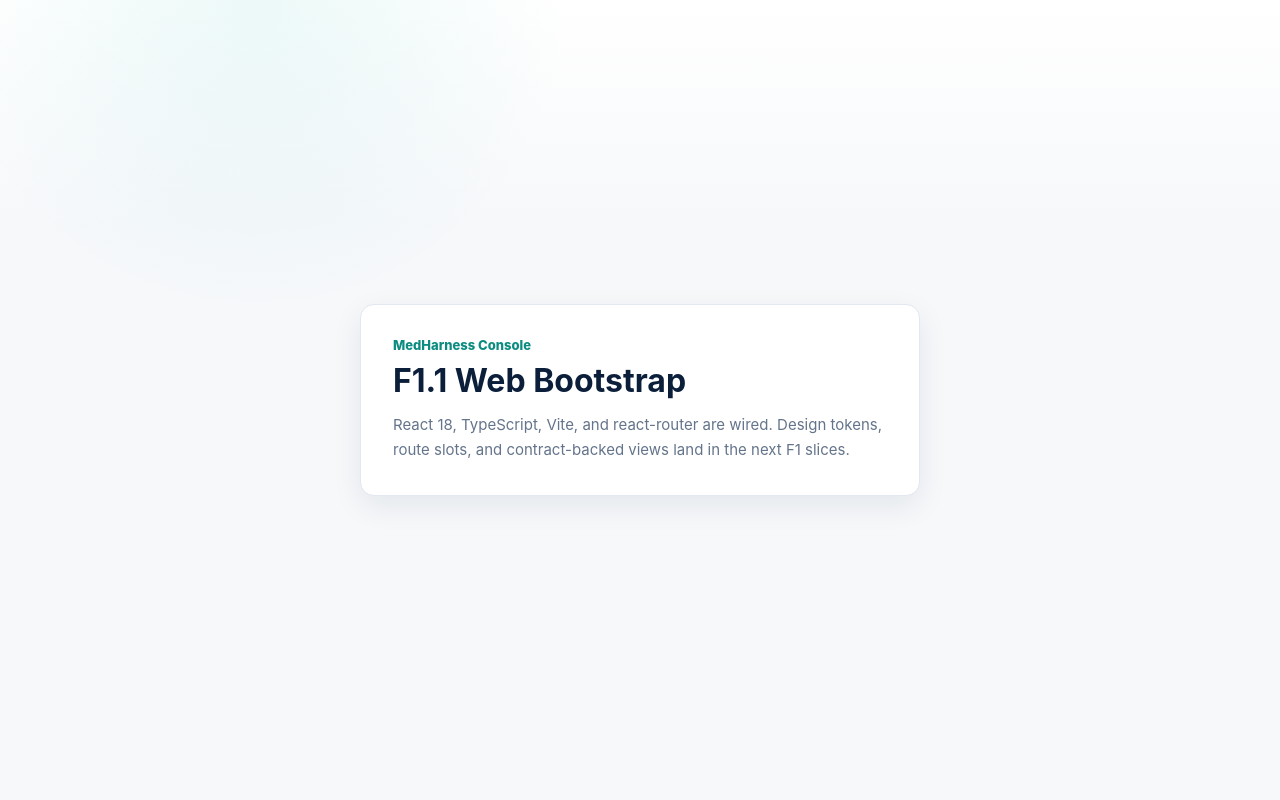
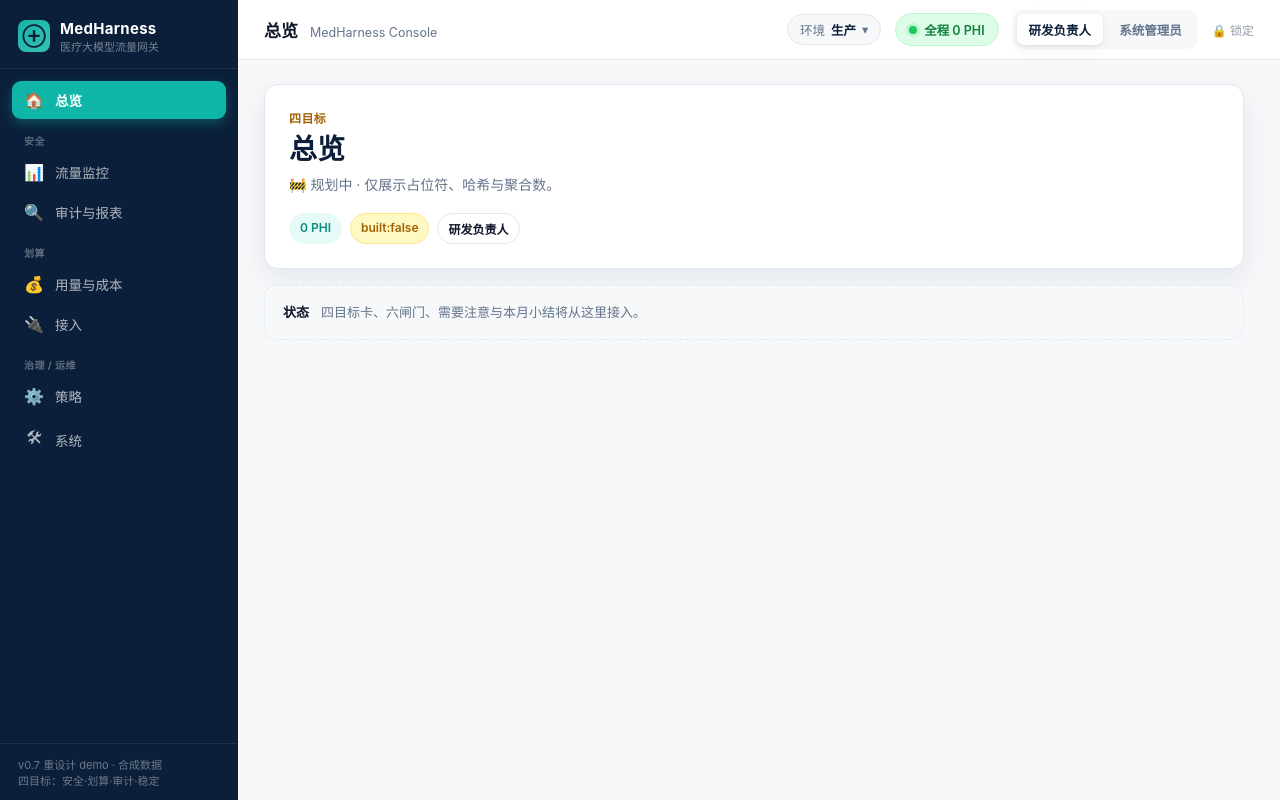
Before and after one commit to charliehzm/medharness, a React (Vite) app in the folder web/: page / in a window 1280 px wide. Built offline with nearby package versions, Linux system fonts and the light colour scheme.

Commit message:
feat(FE-3.2): mount app shell and routes

```diff
--- a/web/src/app/App.tsx
+++ b/web/src/app/App.tsx
@@ -1,14 +1,130 @@
-export default function App() {
+import { type ReactNode, useState } from "react";
+import { Navigate, Route, Routes, useNavigate } from "react-router-dom";
+
+import AppShell from "./AppShell";
+import {
+  NAV_BY_ID,
+  NAV_GROUP_LABEL,
+  ROLE_NAV,
+  isLocked,
+  type NavItem,
+  type RoleId,
+} from "./nav";
+
+const SCREEN_IDS: NavItem["id"][] = [
+  "overview",
+  "traffic",
+  "audit",
+  "cost",
+  "access",
+  "policy",
+  "system",
+];
+
+const SCREEN_COPY: Record<NavItem["id"], { note: string }> = {
+  overview: { note: "四目标卡、六闸门、需要注意与本月小结将从这里接入。" },
+  traffic: { note: "双向桑基、双色事件流与三态过滤将从这里接入。" },
+  audit: { note: "事件流、检索、血缘与导出监管包将从这里接入。" },
+  cost: { note: "成本 KPI、渠道构成、比价与省钱建议将从这里接入。" },
+  access: { note: "接入应用、用户、令牌与分组将从这里接入。" },
+  policy: { note: "合规、安全、成本护栏与审批差异将从这里接入。" },
+  system: { note: "部署健康、备份与升级入口将从这里接入。" },
+};
+
+const styles = `
+.screen-shell{display:grid;gap:16px;max-width:980px}
+.screen-card{background:var(--surface);border:1px solid var(--border);border-radius:14px;box-shadow:var(--shadow-elev-1);padding:24px}
+.screen-kicker{font-size:12px;font-weight:800;letter-spacing:.4px;color:var(--cost)}
+.screen-card h2{margin:8px 0 8px;font-size:28px;line-height:1.12;color:var(--navy)}
+.screen-desc{margin:0;color:var(--muted);font-size:14px;line-height:1.7}
+.screen-chip-row{display:flex;gap:8px;flex-wrap:wrap;margin-top:16px}
+.screen-chip{padding:6px 10px;border-radius:999px;border:1px solid var(--line);background:var(--bg);color:var(--muted);font-size:12px;font-weight:600}
+.screen-chip.primary{background:var(--teal-bg);color:var(--teal-d);border-color:var(--teal-bg)}
+.screen-chip.warn{background:var(--cost-bg);color:var(--cost);border-color:var(--cost-border)}
+.screen-chip.neutral{background:var(--surface);color:var(--text);border-color:var(--line)}
+.screen-note{display:flex;gap:12px;align-items:flex-start;padding:16px 18px;border-radius:12px;background:var(--bg);border:1px dashed var(--line);color:var(--muted);font-size:13px;line-height:1.6}
+.screen-note b{color:var(--text)}
+`;
+
+function roleLandPath(role: RoleId): string {
+  return NAV_BY_ID[ROLE_NAV[role].land].path;
+}
+
+function roleLabel(role: RoleId): string {
+  return role === "rdlead" ? "研发负责人" : "系统管理员";
+}
+
+function Screen({
+  id,
+  role,
+  onRoleChange,
+  onNavigate,
+}: {
+  id: NavItem["id"];
+  role: RoleId;
+  onRoleChange: (role: RoleId) => void;
+  onNavigate: (id: NavItem["id"]) => void;
+}): ReactNode {
+  const nav = NAV_BY_ID[id];
+
+  if (isLocked(role, id)) {
+    return <Navigate replace to={roleLandPath(role)} />;
+  }
+
+  const groupLabel = nav.group ? NAV_GROUP_LABEL[nav.group] : "四目标";
+
   return (
-    <main className="bootstrap-shell" aria-label="MedHarness Console">
-      <section className="bootstrap-panel">
-        <div className="bootstrap-kicker">MedHarness Console</div>
-        <h1>F1.1 Web Bootstrap</h1>
-        <p>
-          React 18, TypeScript, Vite, and react-router are wired. Design tokens,
-          route slots, and contract-backed views land in the next F1 slices.
-        </p>
-      </section>
-    </main>
+    <AppShell
+      activeId={id}
+      onNavigate={onNavigate}
+      onRoleChange={onRoleChange}
+      role={role}
+      title={nav.label}
+    >
+      <div className="screen-shell">
+        <style>{styles}</style>
+        <section className="screen-card">
+          <div className="screen-kicker">{groupLabel}</div>
+          <h2>{nav.label}</h2>
+          <p className="screen-desc">🚧 规划中 · 仅展示占位符、哈希与聚合数。</p>
+          <div className="screen-chip-row" aria-label="页面状态">
+            <span className="screen-chip primary">0 PHI</span>
+            <span className="screen-chip warn">built:false</span>
+            <span className="screen-chip neutral">{roleLabel(role)}</span>
+          </div>
+        </section>
+        <section className="screen-note">
+          <b>状态</b>
+          <span>{SCREEN_COPY[id].note}</span>
+        </section>
+      </div>
+    </AppShell>
   );
 }
+
+export default function App() {
+  const [role, setRole] = useState<RoleId>("rdlead");
+  const navigate = useNavigate();
+
+  const handleRoleChange = (nextRole: RoleId) => {
+    setRole(nextRole);
+    navigate(roleLandPath(nextRole), { replace: true });
+  };
+
+  const handleNavigate = (id: NavItem["id"]) => {
+    navigate(NAV_BY_ID[id].path);
+  };
+
+  return (
+    <Routes>
+      {SCREEN_IDS.map((id) => (
+        <Route
+          key={id}
+          path={NAV_BY_ID[id].path}
+          element={<Screen id={id} onNavigate={handleNavigate} onRoleChange={handleRoleChange} role={role} />}
+        />
+      ))}
+      <Route path="*" element={<Navigate replace to={roleLandPath(role)} />} />
+    </Routes>
+  );
+}
--- a/web/src/main.tsx
+++ b/web/src/main.tsx
@@ -1,17 +1,14 @@
 import React from "react";
 import ReactDOM from "react-dom/client";
-import { BrowserRouter, Navigate, Route, Routes } from "react-router-dom";
+import { BrowserRouter } from "react-router-dom";
 
 import App from "./app/App";
 import "./styles.css";
 
 ReactDOM.createRoot(document.getElementById("root")!).render(
   <React.StrictMode>
-    <BrowserRouter>
-      <Routes>
-        <Route path="/" element={<App />} />
-        <Route path="*" element={<Navigate to="/" replace />} />
-      </Routes>
+    <BrowserRouter future={{ v7_relativeSplatPath: true, v7_startTransition: true }}>
+      <App />
     </BrowserRouter>
   </React.StrictMode>,
 );
```
